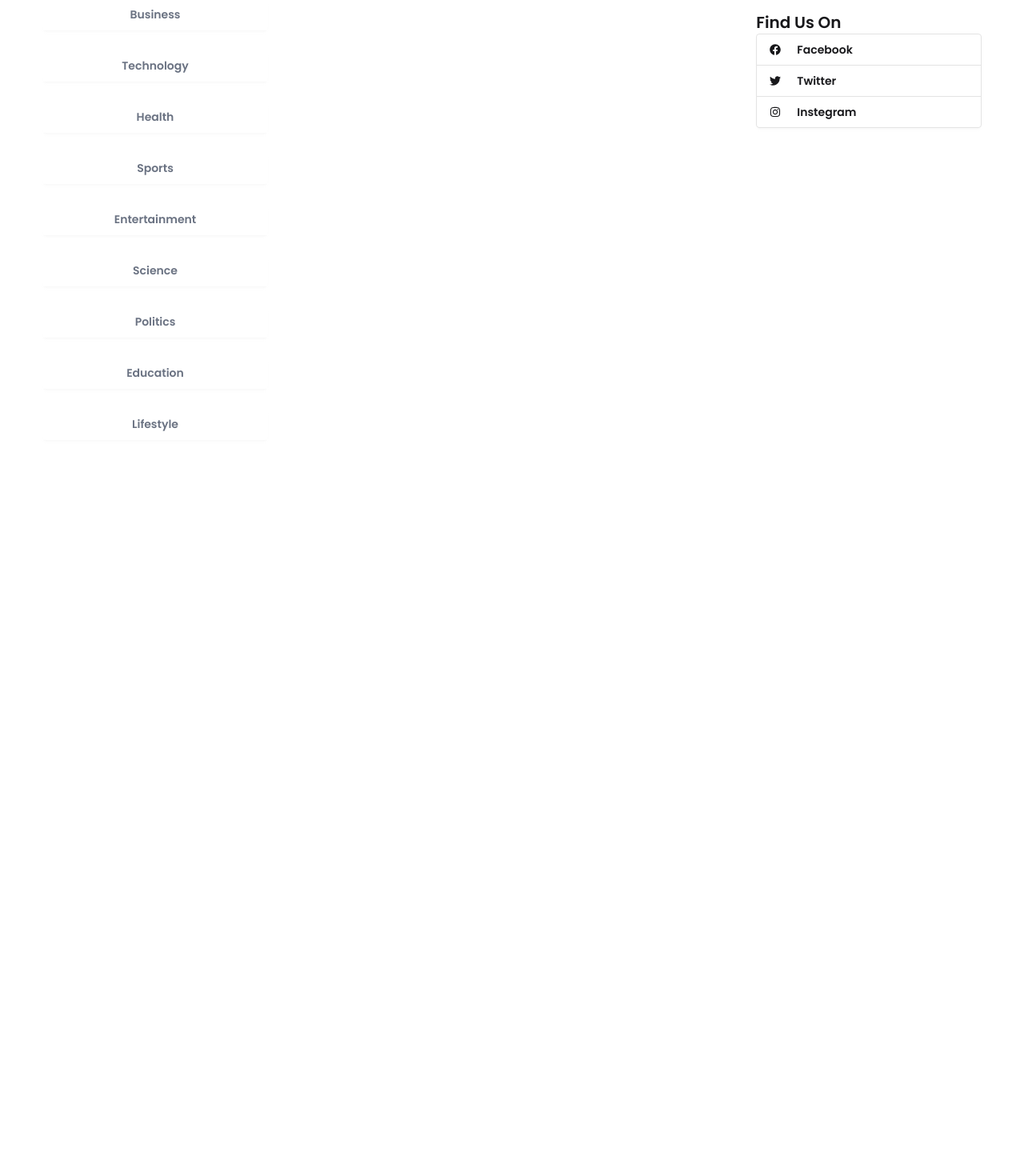
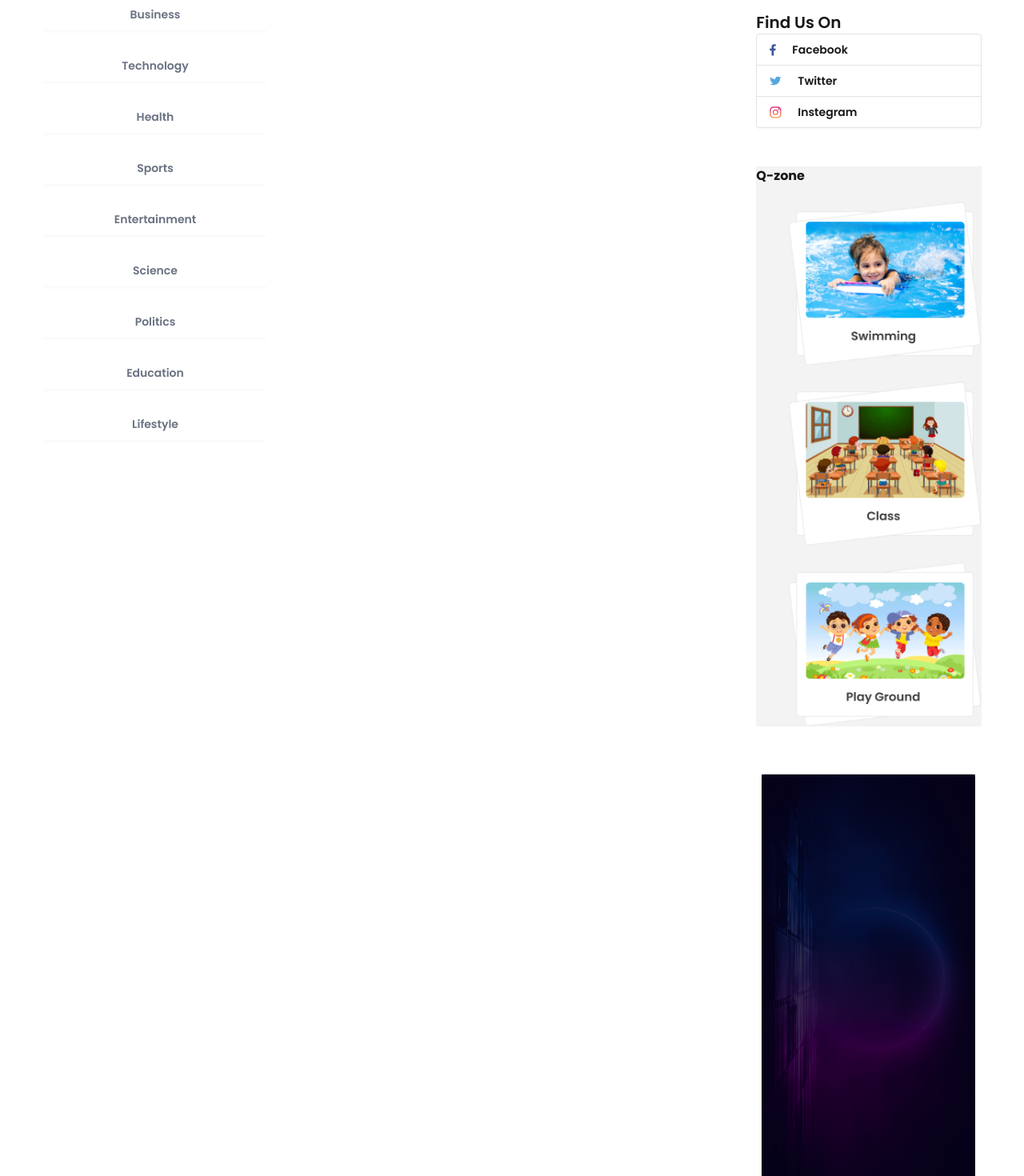
Before and after one commit to biswasbittu/dragon-news, a React (Vite) app: page / in a window 1280 px wide. Shown: the part 520-1990 px from the top of the page at 80% size. Before the commit the page ends 1082 px from the top, so only its background shows below. Built offline with nearby package versions, Linux system fonts and the light colour scheme.

Commit message:
q zone and bg section done

```diff
--- /dev/null
+++ b/src/components/Bg/Bg.jsx
@@ -0,0 +1,11 @@
+import React from 'react';
+import bg from "../../assets/bg.png"
+const Bg = () => {
+    return (
+        <div className='flex justify-center my-15'>
+            <img src={bg} alt="" />
+        </div>
+    );
+};
+
+export default Bg;
--- a/src/components/Findus/Findus.jsx
+++ b/src/components/Findus/Findus.jsx
@@ -1,5 +1,9 @@
 import React from 'react';
 import { FaFacebook, FaInstagram, FaTwitter } from 'react-icons/fa';
+import fb from '../../assets/fb.png'
+import twit from '../../assets/twitter.png'
+import inst from '../../assets/instagram.png'
+
 
 const Findus = () => {
     return (
@@ -7,11 +11,12 @@ const Findus = () => {
             <h1 className='font-semibold text-xl'>Find Us On</h1>
             <div>
                 <div className="join join-vertical w-full font-normal ">
-                    <button className="btn join-item bg-white justify-start gap-5"> <FaFacebook></FaFacebook> Facebook</button>
-                    <button className="btn join-item bg-white justify-start gap-5"><FaTwitter/> Twitter</button>
-                    <button className="btn join-item bg-white justify-start gap-5"><FaInstagram/> Instegram</button>
+                    <button className="btn join-item bg-white justify-start gap-5">  <img src={fb} alt="" /> Facebook</button>
+                    <button className="btn join-item bg-white justify-start gap-5"> <img src={twit} alt="" /> Twitter</button>
+                    <button className="btn join-item bg-white justify-start gap-5"> <img src={inst} alt="" /> Instegram</button>
                 </div>
             </div>
+
         </div>
     );
 };
--- /dev/null
+++ b/src/components/Qzone/Qzone.jsx
@@ -0,0 +1,21 @@
+import React from 'react';
+import swimming_img from '../../assets/swimming.png'
+import class_img from '../../assets/class.png'
+import playground_img from '../../assets/playground.png'
+const Qzone = () => {
+    return (
+        <div className='bg-base-200'>
+            <h1 className='font-bold'>Q-zone</h1>
+            <div className=' pl-10  my-5 space-y-5'>
+                 <img src={swimming_img} alt="" />
+
+                 <img src={class_img} alt="" />
+                 <img src={playground_img} alt="" />
+
+
+            </div>
+        </div>
+    );
+};
+
+export default Qzone;
--- a/src/components/Rightaside/Rightaside.jsx
+++ b/src/components/Rightaside/Rightaside.jsx
@@ -1,12 +1,16 @@
 import React from 'react';
 import Sociallogin from '../Sociallogin/Sociallogin';
 import Findus from '../Findus/Findus';
+import Qzone from '../Qzone/Qzone';
+import Bg from '../Bg/Bg';
 
 const Rightaside = () => {
     return (
         <div>
             <Sociallogin/>
             <Findus/>
+            <Qzone/>
+            <Bg/>
         </div>
     );
 };
```
